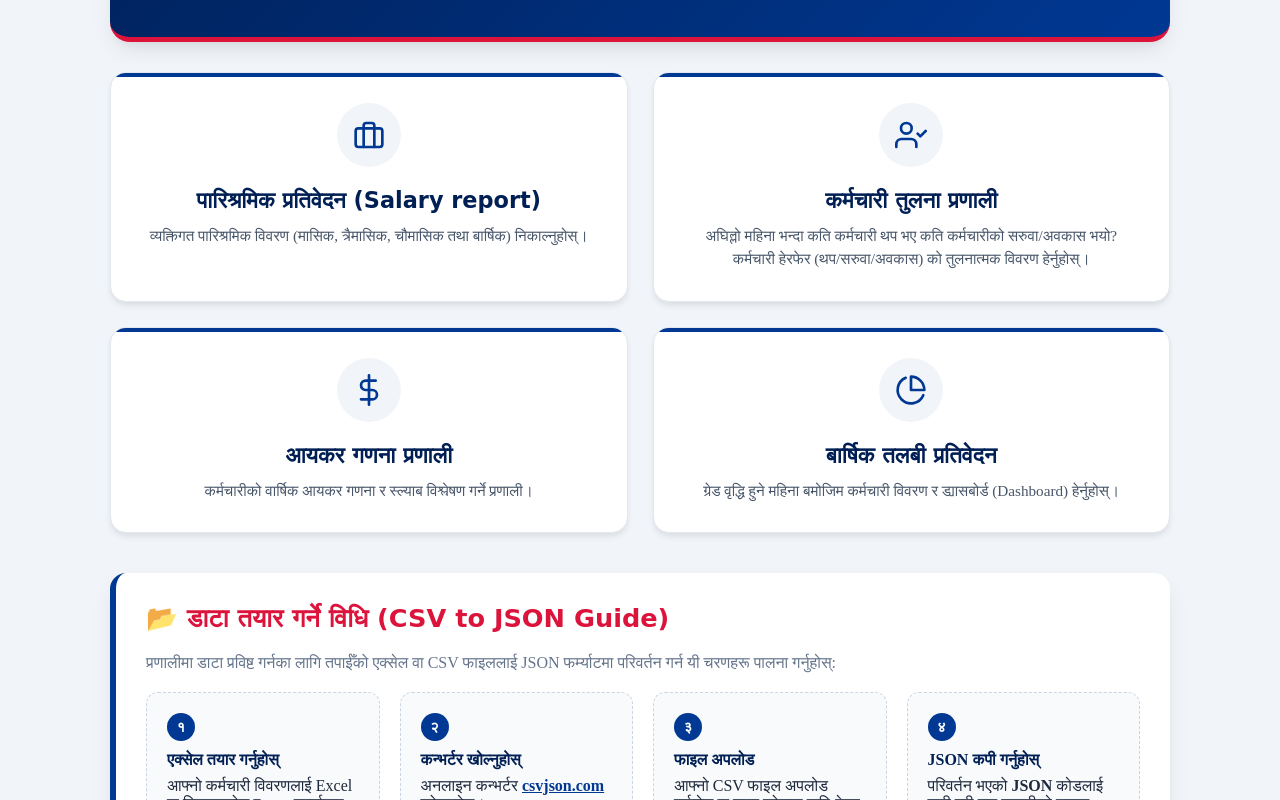
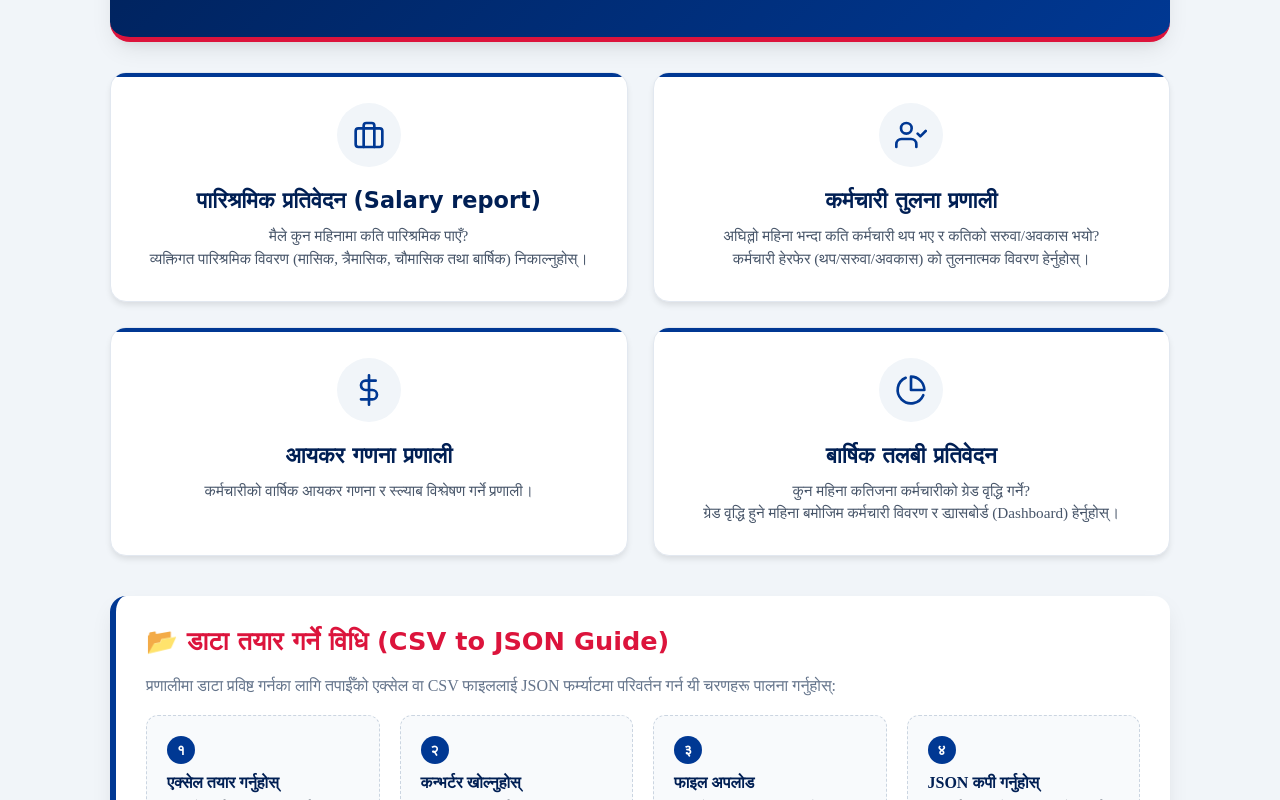
Before and after one commit to BibekRai-np/Accounting-tools-for-MOEST, a plain HTML site: page index.html in a window 1280 px wide. Shown: the part 300-1100 px from the top of the page. Drawn offline with Linux system fonts and the light colour scheme; a web font is replaced by a local one.

Commit message:
स्पस्ट पार्ने शब्दावली थप

```diff
--- a/index.html
+++ b/index.html
@@ -252,7 +252,7 @@
                     <svg width="32" height="32" viewBox="0 0 24 24" fill="none" stroke="#003893" stroke-width="2" stroke-linecap="round" stroke-linejoin="round"><rect x="2" y="7" width="20" height="14" rx="2" ry="2"></rect><path d="M16 21V5a2 2 0 0 0-2-2h-4a2 2 0 0 0-2 2v16"></path></svg>
                 </div>
                 <h2>पारिश्रमिक प्रतिवेदन (Salary report)</h2>
-                <p>व्यक्तिगत पारिश्रमिक विवरण (मासिक, त्रैमासिक, चौमासिक तथा बार्षिक) निकाल्नुहोस्।</p>
+                <p>मैले कुन महिनामा कति पारिश्रमिक पाएँ?<br> व्यक्तिगत पारिश्रमिक विवरण (मासिक, त्रैमासिक, चौमासिक तथा बार्षिक) निकाल्नुहोस्।</p>
             </a>
 
             <!-- 2. Comparison System -->
@@ -261,7 +261,7 @@
                     <svg width="32" height="32" viewBox="0 0 24 24" fill="none" stroke="#003893" stroke-width="2" stroke-linecap="round" stroke-linejoin="round"><path d="M16 21v-2a4 4 0 0 0-4-4H5a4 4 0 0 0-4 4v2"></path><circle cx="8.5" cy="7" r="4"></circle><polyline points="17 11 19 13 23 9"></polyline></svg>
                 </div>
                 <h2>कर्मचारी तुलना प्रणाली</h2>
-                <p>अघिल्लो महिना भन्दा कति कर्मचारी थप भए कति कर्मचारीको सरुवा/अवकास भयो?<br> कर्मचारी हेरफेर (थप/सरुवा/अवकास) को तुलनात्मक विवरण हेर्नुहोस्।</p>
+                <p>अघिल्लो महिना भन्दा कति कर्मचारी थप भए र कतिको सरुवा/अवकास भयो?<br> कर्मचारी हेरफेर (थप/सरुवा/अवकास) को तुलनात्मक विवरण हेर्नुहोस्।</p>
             </a>
 
             <!-- 3. Tax Calculator -->
@@ -279,7 +279,7 @@
                     <svg width="32" height="32" viewBox="0 0 24 24" fill="none" stroke="#003893" stroke-width="2" stroke-linecap="round" stroke-linejoin="round"><path d="M21.21 15.89A10 10 0 1 1 8 2.83"></path><path d="M22 12A10 10 0 0 0 12 2v10z"></path></svg>
                 </div>
                 <h2>बार्षिक तलबी प्रतिवेदन</h2>
-                <p>ग्रेड वृद्धि हुने महिना बमोजिम कर्मचारी विवरण र ड्यासबोर्ड (Dashboard) हेर्नुहोस्।</p>
+                <p>कुन महिना कतिजना कर्मचारीको ग्रेड वृद्धि गर्ने?<br> ग्रेड वृद्धि हुने महिना बमोजिम कर्मचारी विवरण र ड्यासबोर्ड (Dashboard) हेर्नुहोस्।</p>
             </a>
         </div>
 
```
